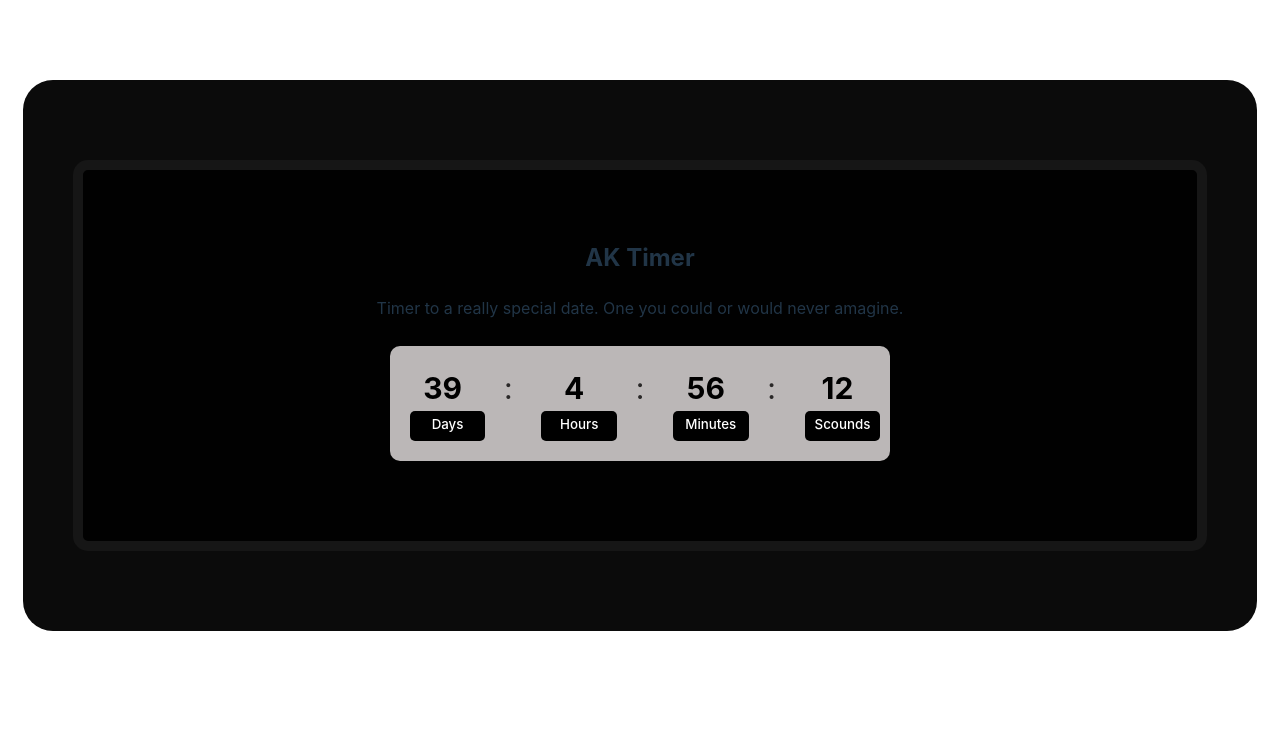
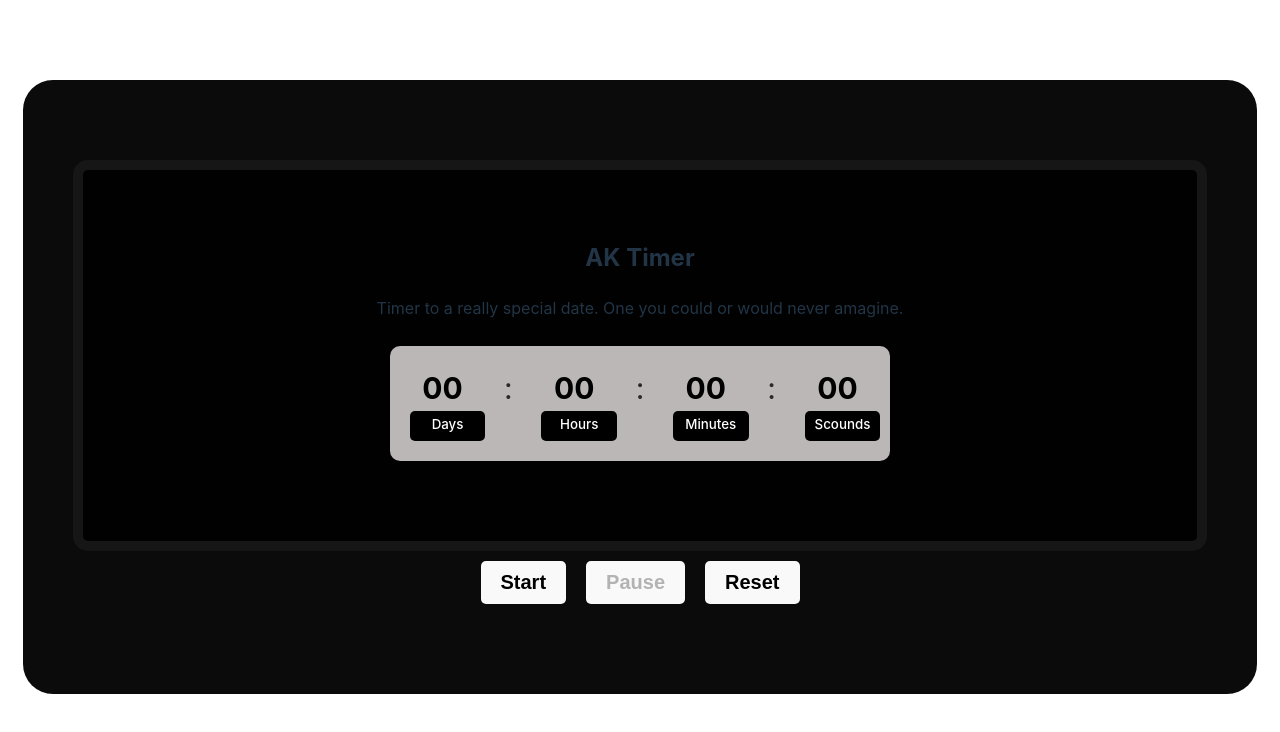
Before and after one commit to emimrulkayes/aktimer, a React (Vite) app: page / in a window 1280 px wide. Shown: the top 732 px of the page. Built offline with nearby package versions, Linux system fonts and the light colour scheme.

Commit message:
Added actions button and change  file name & structure.

```diff
--- a/assets/css/timer.css
+++ b/assets/css/timer.css
@@ -52,4 +52,13 @@
 .timer-container .timer .timer-box span {
   font-size: 30px;
   color: #2a2828;
+}
+.timer-container .timer-actions > button {
+  margin: 10px;
+  padding: 10px 20px;
+  border-radius: 5px;
+  border: none;
+  font-size: 20px;
+  font-weight: 700;
+  cursor: pointer;
 }/*# sourceMappingURL=Timer.css.map */
--- /dev/null
+++ b/src/AkTimer.jsx
@@ -0,0 +1,57 @@
+import React from 'react';
+import TimerHook from './TimerHook';
+
+function AkTimer() {
+
+    const { timerDays, timerHours, timerMinutes, timerSeconds, start, pause, reset, isActive } = TimerHook();
+
+    return (
+
+        <section className='timer-container'>
+            <section className='timer'>
+                <div>
+                <span className="mdi mdi-calendar-clock timer-icon"></span>
+                <h2>AK Timer</h2>
+                <p>Timer to a really special date. One you could or would never amagine.</p>
+                </div>
+                <div className='timer-box'>
+                <section>
+                    <p>{timerDays}</p>
+                    <p><small>Days</small></p>
+                </section>
+                <span>:</span>
+                <section>
+                    <p>{timerHours}</p>
+                    <p><small>Hours</small></p>
+                </section>
+                <span>:</span>
+                <section>
+                    <p>{timerMinutes}</p>
+                    <p><small>Minutes</small></p>
+                </section>
+                <span>:</span>
+                <section>
+                    <p>{timerSeconds}</p>
+                    <p><small>Scounds</small></p>
+                </section>
+                </div>
+
+            </section>
+            <section className='timer-actions'>
+                <button onClick={start} disabled={isActive}>
+                    Start
+                </button>
+                <button onClick={pause} disabled={!isActive}>
+                    Pause
+                </button>
+                <button onClick={reset} disabled={isActive}>
+                    Reset
+                </button>
+
+            </section>
+
+        </section>
+    )
+}
+
+export default AkTimer;
--- a/src/App.jsx
+++ b/src/App.jsx
@@ -1,79 +1,13 @@
 import '../assets/css/timer.css';
-import React, { useEffect, useState, useRef } from 'react';
+import React from 'react';
+import AkTimer from './AkTimer';
 
 function App() {
 
-  const [timerDays, setTimerDays] = useState('00');
-  const [timerHours, setTimerHours] = useState('00');
-  const [timerMinutes, setTimerMinutes] = useState('00');
-  const [timerSeconds, setTimerSeconds] = useState('00');
-
-  let interval = useRef();
-
-  const startTimer = () => {
-      const countdownDate = new Date('November 30, 2023 00:00:00').getTime()
-
-      interval = setInterval(() => {
-          const now = new Date().getTime();
-          const distance = countdownDate - now;
-
-          const days = Math.floor(distance / (1000 * 60 * 60 * 24));
-          const hours = Math.floor((distance % (1000 * 60 * 60 * 24) / (1000 * 60 * 60)));
-          const minutes = Math.floor((distance % (1000 * 60 * 60)) / (1000 * 60));
-          const seconds = Math.floor((distance % (1000 * 60)) / 1000);
-
-          if (distance < 0) {
-              console.log('Stop the timer')
-          } else {
-              setTimerDays(days);
-              setTimerHours(hours);
-              setTimerMinutes(minutes);
-              setTimerSeconds(seconds);
-          }
-
-      }, 1000);
-  };
-
-  useEffect(() => {
-      startTimer();
-      return () => {
-          clearInterval(interval.current);
-      };
-  });
-
   return (
-
-    <section className='timer-container'>
-      <section className='timer'>
-        <div>
-          <span className="mdi mdi-calendar-clock timer-icon"></span>
-          <h2>AK Timer</h2>
-          <p>Timer to a really special date. One you could or would never amagine.</p>
-        </div>
-        <div className='timer-box'>
-          <section>
-            <p>{timerDays}</p>
-            <p><small>Days</small></p>
-          </section>
-          <span>:</span>
-          <section>
-            <p>{timerHours}</p>
-            <p><small>Hours</small></p>
-          </section>
-          <span>:</span>
-          <section>
-            <p>{timerMinutes}</p>
-            <p><small>Minutes</small></p>
-          </section>
-          <span>:</span>
-          <section>
-            <p>{timerSeconds}</p>
-            <p><small>Scounds</small></p>
-          </section>
-        </div>
-
-      </section>
-    </section>
+    <>
+      <AkTimer />
+    </>
   )
 }
 
--- /dev/null
+++ b/src/TimerHook.jsx
@@ -0,0 +1,78 @@
+import { useEffect, useState, useRef } from 'react';
+
+const TimerHook = () => {
+
+    const [timerDays, setTimerDays] = useState('00');
+    const [timerHours, setTimerHours] = useState('00');
+    const [timerMinutes, setTimerMinutes] = useState('00');
+    const [timerSeconds, setTimerSeconds] = useState('00');
+    const [isActive, setIsActive] = useState(false);
+
+    const countdownDate = new Date('November 30, 2023 00:00:00').getTime()
+    let interval = useRef();
+
+    const startTimer = () => {
+
+        interval = setInterval(() => {
+            const now = new Date().getTime();
+            const distance = countdownDate - now;
+
+            const days = Math.floor(distance / (1000 * 60 * 60 * 24));
+            const hours = Math.floor((distance % (1000 * 60 * 60 * 24) / (1000 * 60 * 60)));
+            const minutes = Math.floor((distance % (1000 * 60 * 60)) / (1000 * 60));
+            const seconds = Math.floor((distance % (1000 * 60)) / 1000);
+
+            if (distance < 0) {
+                console.log('Stop the timer')
+            } else {
+                setTimerDays(days);
+                setTimerHours(hours);
+                setTimerMinutes(minutes);
+                setTimerSeconds(seconds);
+            }
+
+        }, 1000);
+    };
+
+    const start = () => {
+        setIsActive(true);
+        startTimer();
+    };
+
+    const pause = () => {
+        setIsActive(true);
+        clearInterval(interval.current);
+    };
+
+    const reset = () => {
+        setIsActive(true);
+        setTimerDays('00');
+        setTimerHours('00');
+        setTimerMinutes('00');
+        setTimerSeconds('00');
+        clearInterval(interval.current);
+    };
+
+    useEffect(() => {
+        if ( isActive ) {
+            startTimer();
+            return () => {
+                clearInterval(interval.current);
+            }
+        }
+
+    }, [isActive]);
+
+    return {
+        timerDays,
+        timerHours,
+        timerMinutes,
+        timerSeconds,
+        start,
+        pause,
+        reset,
+        isActive
+    };
+}
+
+export default TimerHook;
--- a/src/timer.scss
+++ b/src/timer.scss
@@ -57,4 +57,18 @@
             }
         }
     }
+
+    .timer-actions {
+
+        &>button {
+            margin: 10px;
+            padding: 10px 20px;
+            border-radius: 5px;
+            border: none;
+            font-size: 20px;
+            font-weight: 700;
+            cursor: pointer;
+
+        }
+    }
 }
```
Also changed, not shown: 1 other file (tests, documents, lock files or other folders).
